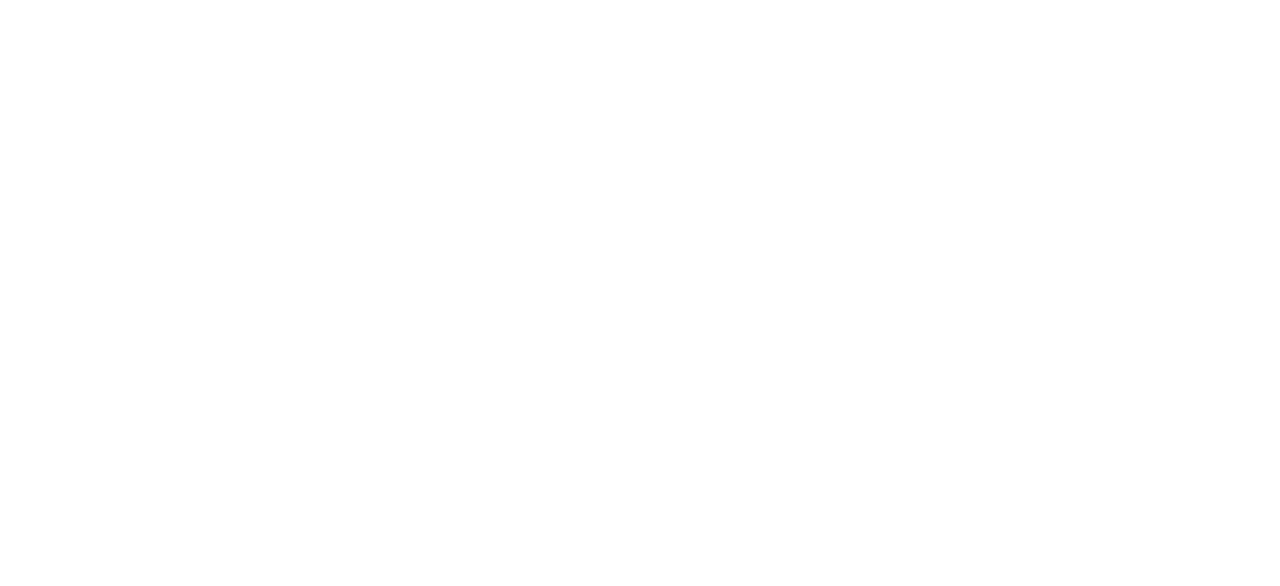
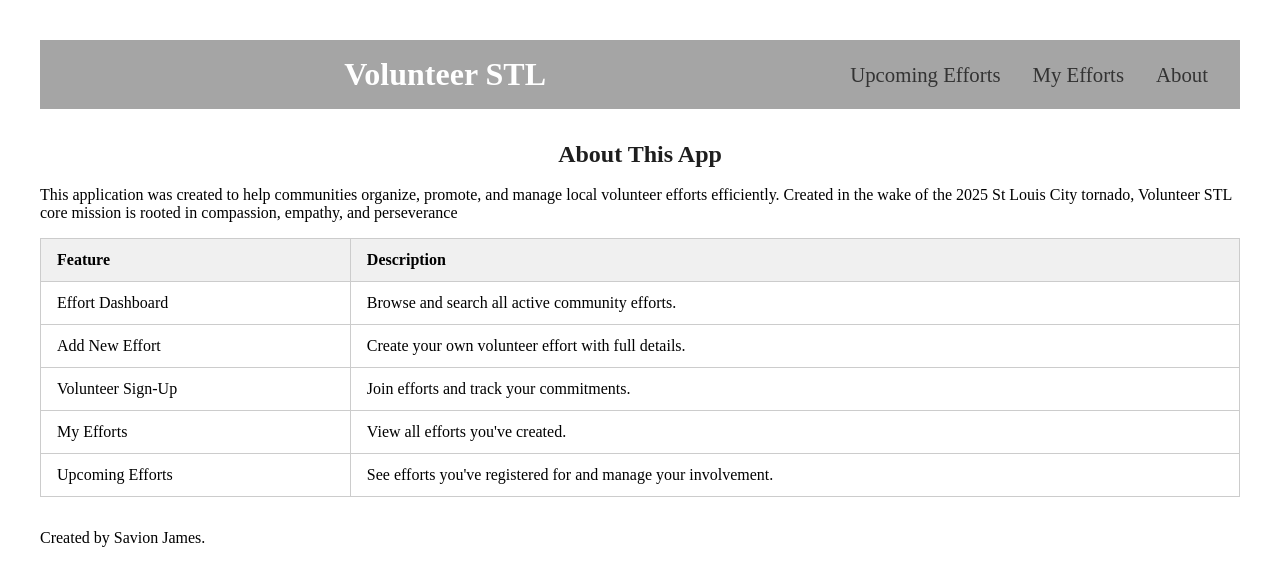
Before and after one commit to Savionrj/SWD-Unit-1-Project-savion-j, a React (Vite) app in the folder Unit-1-Project/: page /about in a window 1280 px wide. Shown: the top 586 px of the page. Built offline with nearby package versions, Linux system fonts and the light colour scheme.

Commit message:
Finished About page

```diff
--- a/Unit-1-Project/src/App.css
+++ b/Unit-1-Project/src/App.css
@@ -352,3 +352,23 @@
     font-size: 1rem;
   }
 }
+
+/* About */
+
+.about-table {
+  width: 100%;
+  border-collapse: collapse;
+  margin-top: 1rem;
+  font-size: 1rem;
+}
+
+.about-table th,
+.about-table td {
+  border: 1px solid #ccc;
+  padding: 0.75rem 1rem;
+  text-align: left;
+}
+
+.about-table th {
+  background-color: #f0f0f0;
+}
--- a/Unit-1-Project/src/components/About.jsx
+++ b/Unit-1-Project/src/components/About.jsx
@@ -1,8 +1,44 @@
+import Header from './Header';
+
 export default function About() {
-
   return (
     <div>
+      <Header />
+      <h1>About This App</h1>
+      <p>This application was created to help communities organize, promote, and manage local volunteer efforts efficiently. Created in the wake of the 2025 St Louis City tornado, Volunteer STL core mission is rooted in compassion, empathy, and perseverance</p>
 
+      <table className="about-table">
+        <thead>
+          <tr>
+            <th>Feature</th>
+            <th>Description</th>
+          </tr>
+        </thead>
+        <tbody>
+          <tr>
+            <td>Effort Dashboard</td>
+            <td>Browse and search all active community efforts.</td>
+          </tr>
+          <tr>
+            <td>Add New Effort</td>
+            <td>Create your own volunteer effort with full details.</td>
+          </tr>
+          <tr>
+            <td>Volunteer Sign-Up</td>
+            <td>Join efforts and track your commitments.</td>
+          </tr>
+          <tr>
+            <td>My Efforts</td>
+            <td>View all efforts you've created.</td>
+          </tr>
+          <tr>
+            <td>Upcoming Efforts</td>
+            <td>See efforts you've registered for and manage your involvement.</td>
+          </tr>
+        </tbody>
+      </table>
+
+      <p style={{ marginTop: '2rem' }}>Created by Savion James.</p>
     </div>
-  )
+  );
 }
```
